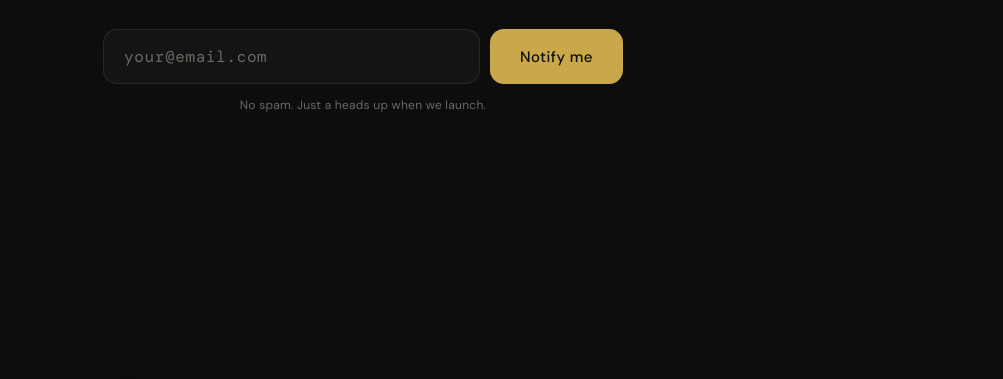
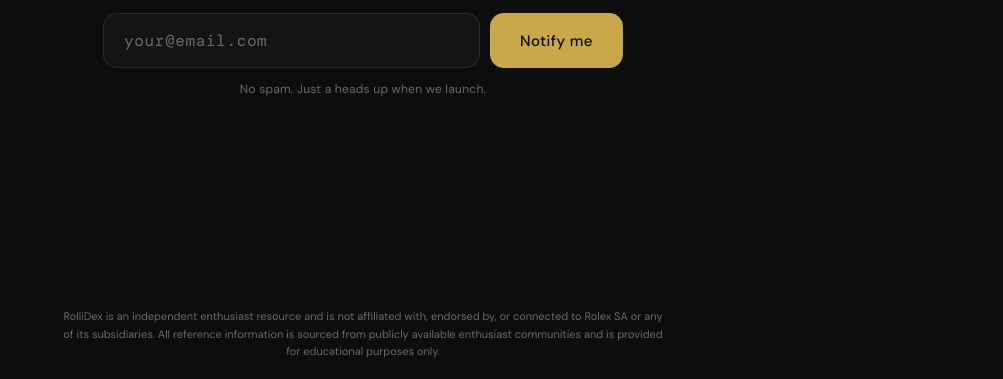
Before and after one commit to bhabibi/refDecypher, a plain HTML site: page index.html in a window 1280 px wide. Shown: the part 421-800 px from the top of the page, without its empty margins (277-1280 px from the left). Drawn offline with nearby package versions, Linux system fonts and the light colour scheme; a web font is replaced by a local one.

Commit message:
Restore legal disclaimer footer to coming soon page

```diff
--- a/index.html
+++ b/index.html
@@ -61,8 +61,8 @@
       align-items: center;
       justify-content: center;
       text-align: center;
-      /* generous horizontal padding, moderate vertical padding */
-      padding: clamp(40px, 8vh, 80px) clamp(20px, 6vw, 48px);
+      /* generous horizontal padding, extra bottom padding to clear fixed footer */
+      padding: clamp(40px, 8vh, 80px) clamp(20px, 6vw, 48px) clamp(80px, 12vh, 110px);
     }
 
     /* ── Fade-in animations ── */
@@ -309,6 +309,26 @@
         max-width: 520px;
       }
     }
+
+    /* ── Footer disclaimer ── */
+    .footer {
+      position: fixed;
+      bottom: 0;
+      left: 0;
+      right: 0;
+      padding: 14px 24px 18px;
+      text-align: center;
+      z-index: 2;
+    }
+
+    .footer p {
+      font-family: var(--sans);
+      font-size: 11px;
+      line-height: 1.6;
+      color: var(--text-muted);
+      max-width: 600px;
+      margin: 0 auto;
+    }
   </style>
 </head>
 <body>
@@ -351,6 +371,11 @@
     </div>
 
   </main>
+
+  <!-- Footer disclaimer -->
+  <footer class="footer">
+    <p>RolliDex is an independent enthusiast resource and is not affiliated with, endorsed by, or connected to Rolex SA or any of its subsidiaries. All reference information is sourced from publicly available enthusiast communities and is provided for educational purposes only.</p>
+  </footer>
 
   <script>
     const SCRIPT_URL = "https://script.google.com/macros/s/AKfycbzuUazCdFPzCO2oBmnnH6W6SEFJnHz77QxGHFlxvRTwa5MUE4AjGriB-cvIvgXhn-U/exec";
```
